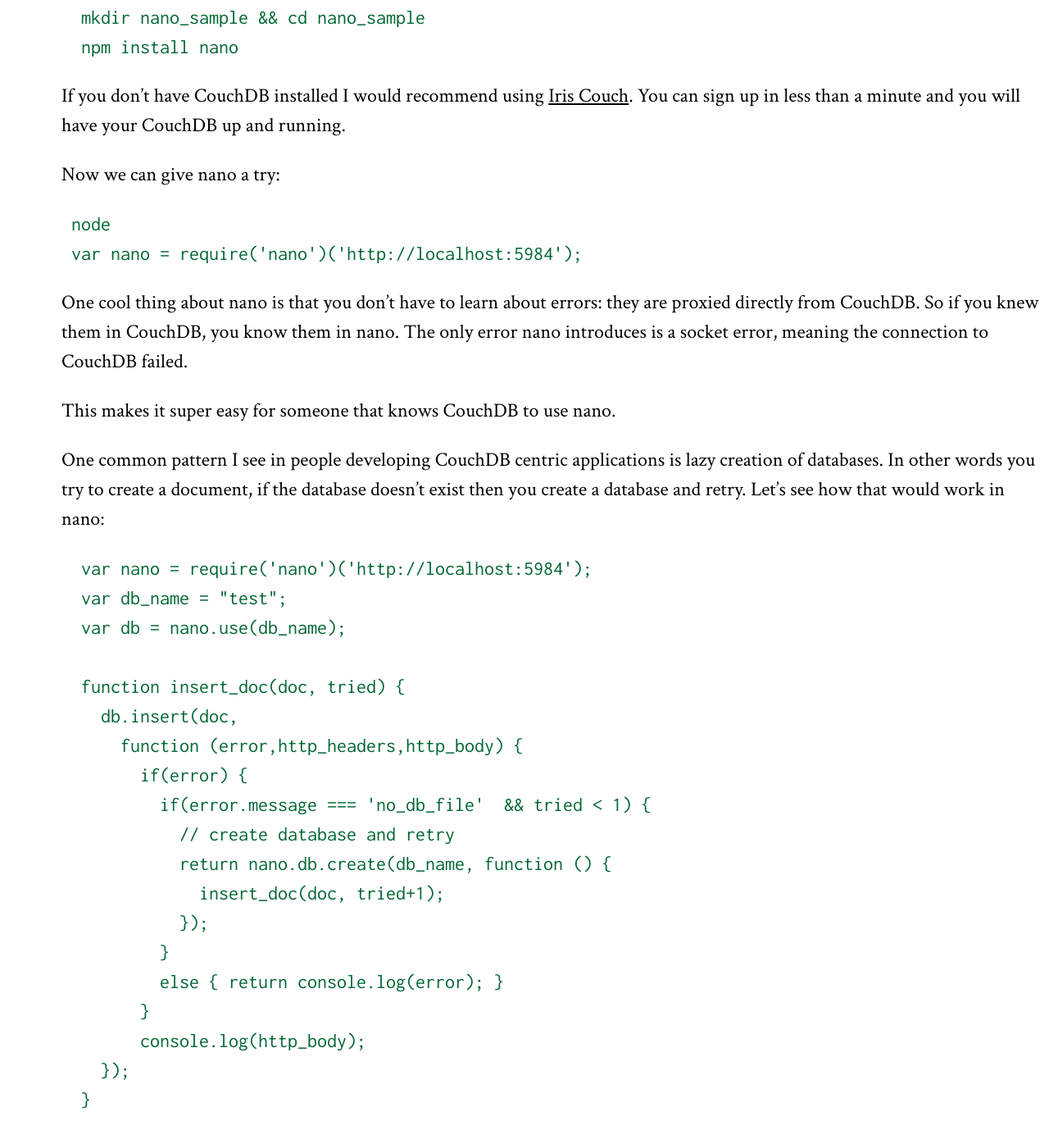
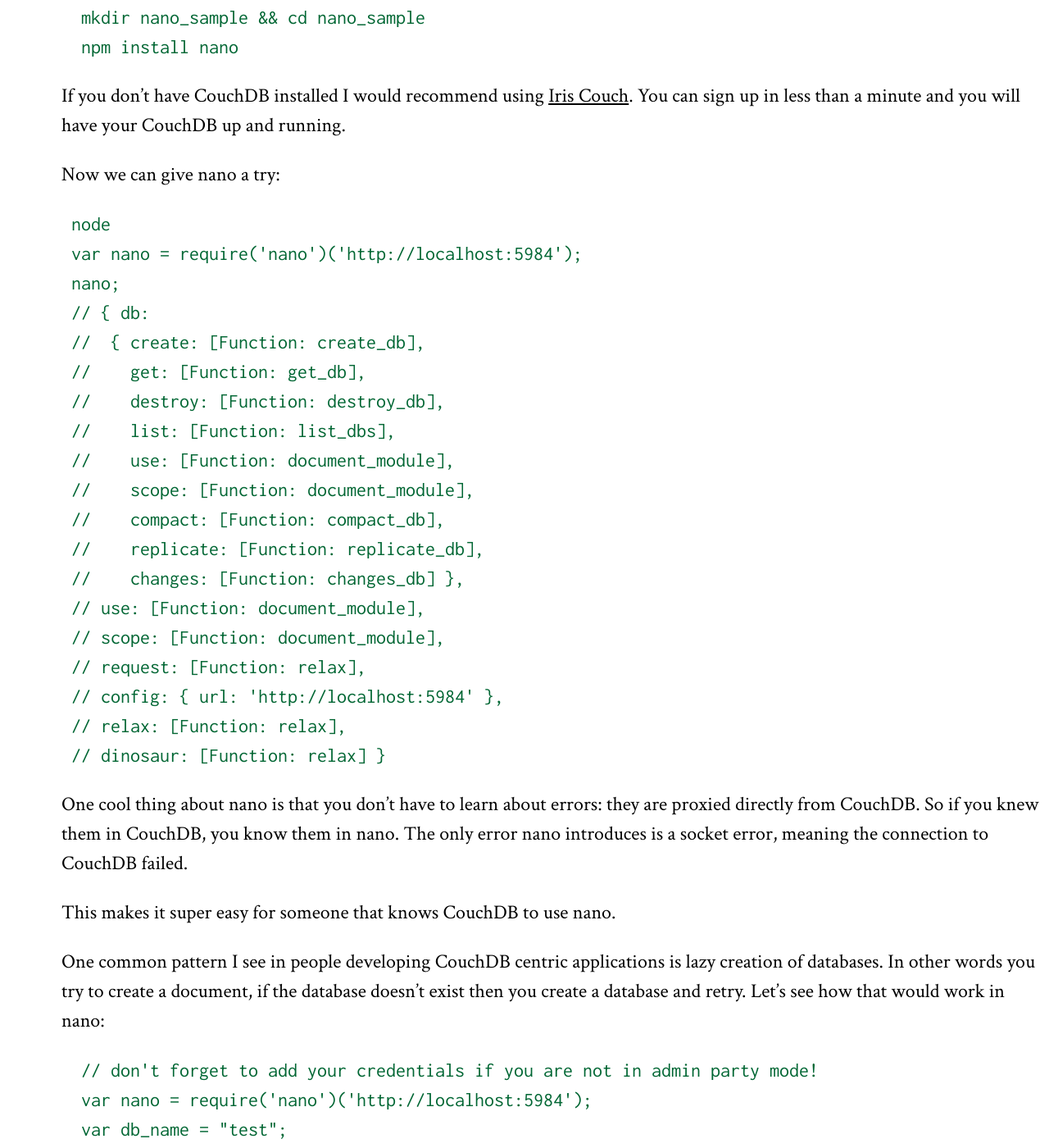
Before and after one commit to dscape/dscape.github.com, a Jekyll site: the page built from _posts/2011-08-19-nano-minimalistic-couchdb-client-for-nodejs.markdown, in a window 1280 px wide and 1400 px high, scrolled down 1018 px. Shown: the whole window at 82% size. Built offline with Jekyll 4.4.1, drawn with Linux system fonts in a browser that asks for light colours; Markdown is read by kramdown in place of the engine named in the settings; comment, search, counter and statistics services are not loaded; some of the changed text lies outside the part shown.

Commit message:
updated nano post

```diff
--- a/_posts/2011-08-19-nano-minimalistic-couchdb-client-for-nodejs.markdown
+++ b/_posts/2011-08-19-nano-minimalistic-couchdb-client-for-nodejs.markdown
@@ -30,6 +30,23 @@
 
      node
      var nano = require('nano')('http://localhost:5984');
+     nano;
+     // { db:
+     //  { create: [Function: create_db],
+     //    get: [Function: get_db],
+     //    destroy: [Function: destroy_db],
+     //    list: [Function: list_dbs],
+     //    use: [Function: document_module],
+     //    scope: [Function: document_module],
+     //    compact: [Function: compact_db],
+     //    replicate: [Function: replicate_db],
+     //    changes: [Function: changes_db] },
+     // use: [Function: document_module],
+     // scope: [Function: document_module],
+     // request: [Function: relax],
+     // config: { url: 'http://localhost:5984' },
+     // relax: [Function: relax],
+     // dinosaur: [Function: relax] }
 
 One cool thing about nano is that you don't have to learn about errors: they are proxied directly from CouchDB. So if you knew them in CouchDB, you know them in nano. The only error nano introduces is a socket error, meaning the connection to CouchDB failed.
 
@@ -37,6 +54,7 @@
 
 One common pattern I see in people developing CouchDB centric applications is lazy creation of databases. In other words you try to create a document, if the database doesn't exist then you create a database and retry. Let's see how that would work in nano:
 
+      // don't forget to add your credentials if you are not in admin party mode!
       var nano = require('nano')('http://localhost:5984');
       var db_name = "test";
       var db = nano.use(db_name);
@@ -81,11 +99,9 @@
 We need something we can pipe out, so let's pipe the nodejs logo into couchdb:
 
       node
-      var nano = require('nano')('http://localhost:5984');
+      // alias for require('nano')('http://localhost:5984').use('test');
+      var db      = require('nano')('http://localhost:5984/test');
       var request = require('request');
-
-      var db_name = "test";
-      var db = nano.use(db_name);
 
       // {} for empty body as parameter is required but will be piped in
       request.get("http://nodejs.org/logo.png").pipe(
```
